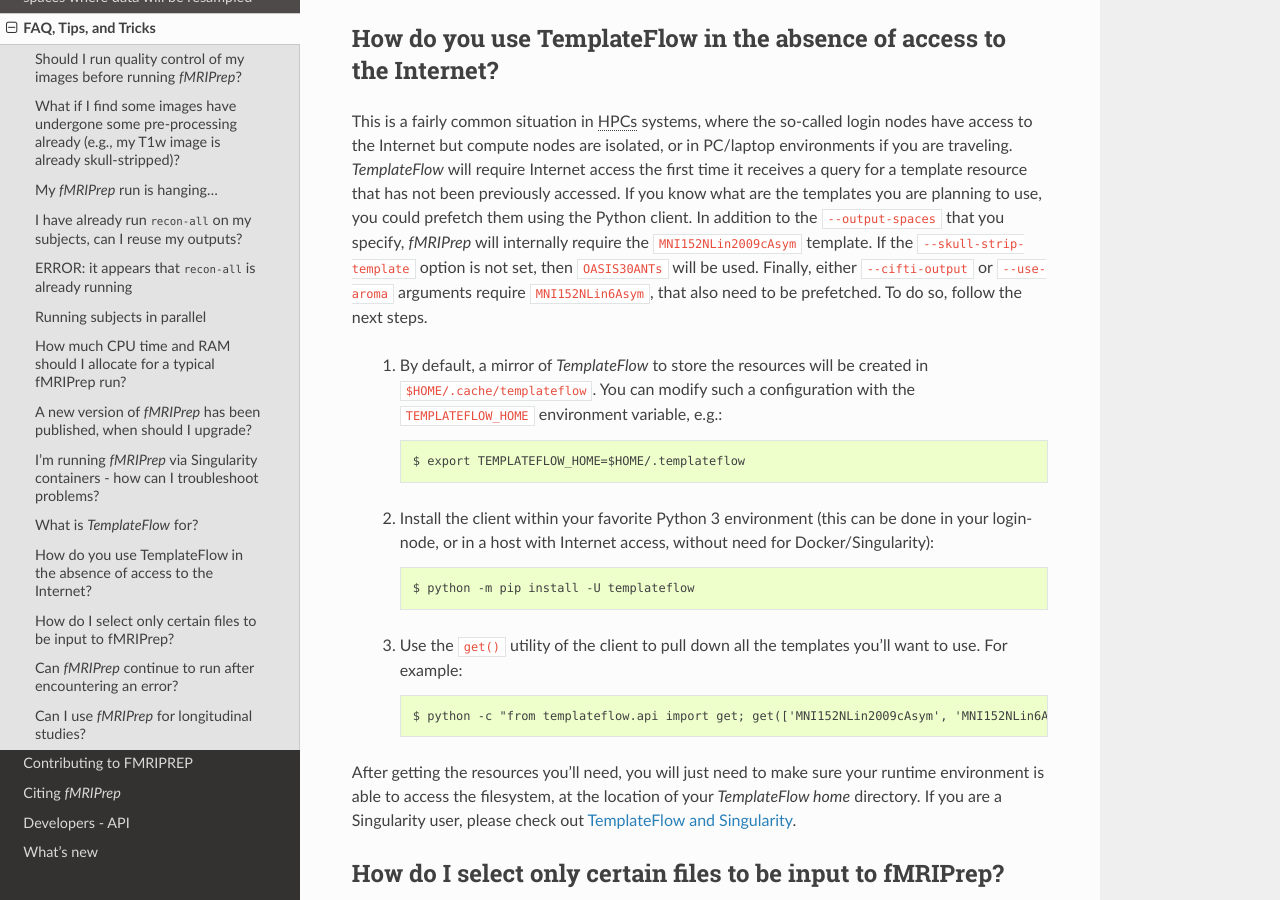
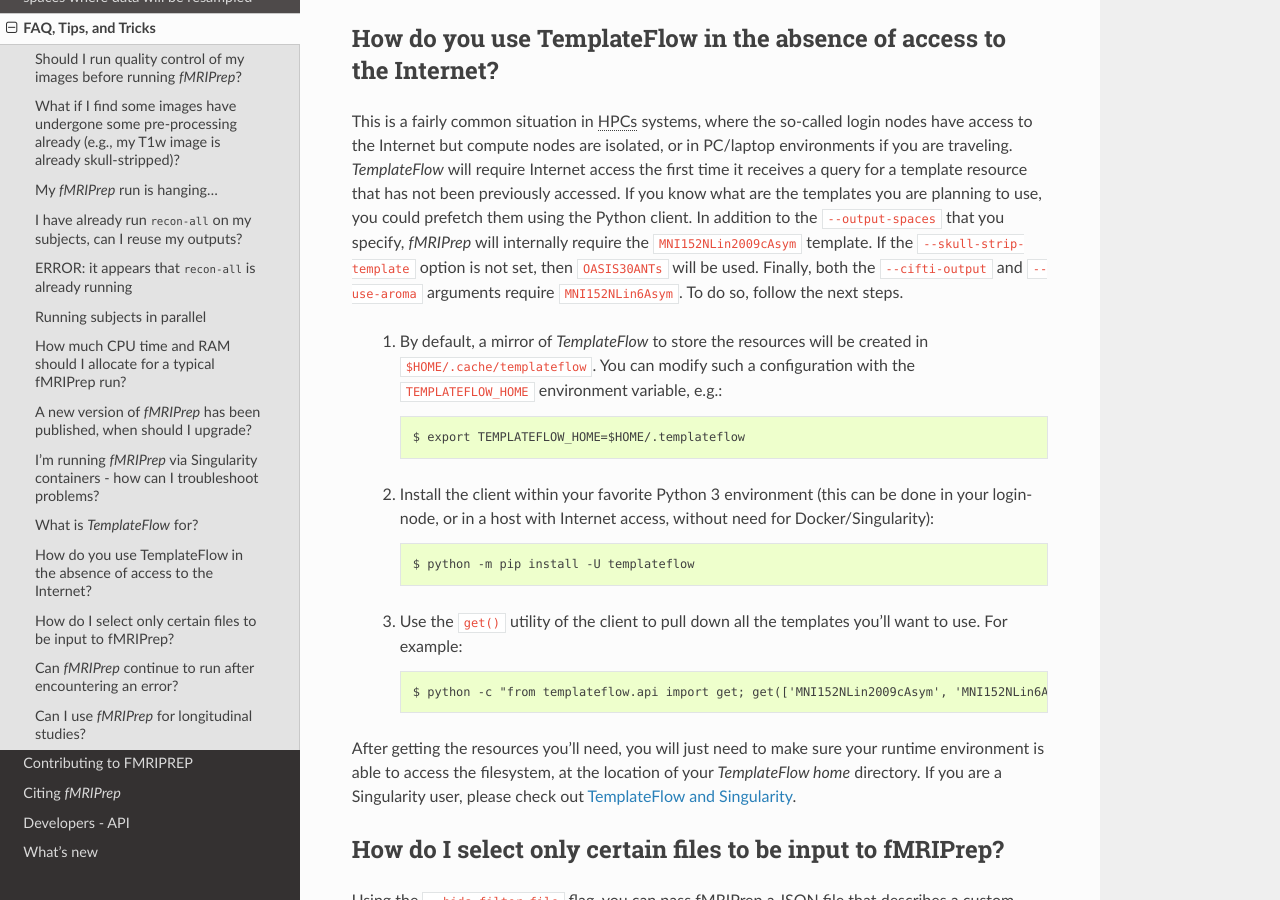
Before and after one commit to nipreps/fmriprep-rodents, a Sphinx documentation site: the page built from docs/faq.rst, in a window 1280 px wide and 900 px high, scrolled down 4351 px. Built offline with Sphinx 7.4.7 and the Read the Docs theme 2.0.0, drawn with Linux system fonts in a browser that asks for light colours.

Commit message:
Update docs/faq.rst
Co-authored-by: Mathias Goncalves <goncalves.mathias@gmail.com>

```diff
--- a/docs/faq.rst
+++ b/docs/faq.rst
@@ -196,8 +196,7 @@
 internally require the ``MNI152NLin2009cAsym`` template.
 If the ``--skull-strip-template`` option is not set, then ``OASIS30ANTs``
 will be used.
-Finally, either ``--cifti-output`` or ``--use-aroma`` arguments require ``MNI152NLin6Asym``,
-that also need to be prefetched.
+Finally, both the ``--cifti-output`` and ``--use-aroma`` arguments require ``MNI152NLin6Asym``.
 To do so, follow the next steps.
 
   1. By default, a mirror of *TemplateFlow* to store the resources will be
```
